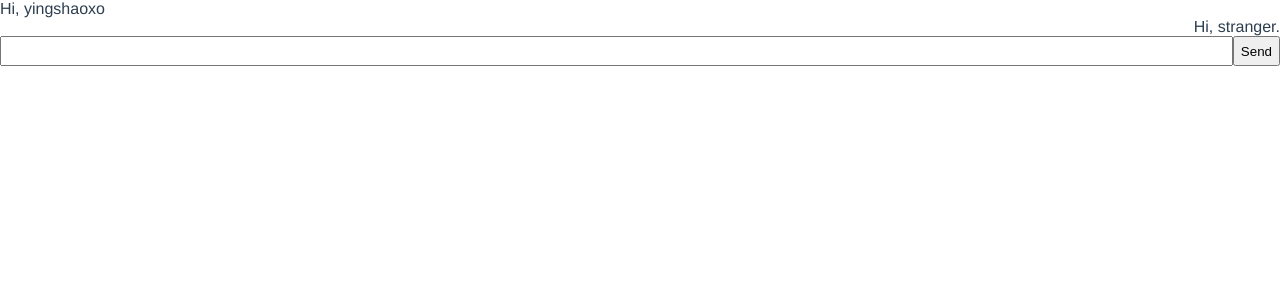
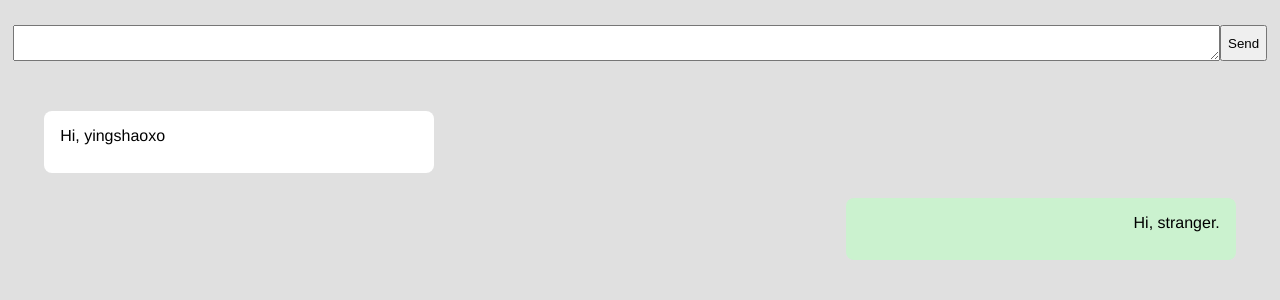
Before and after one commit to yingshaoxo/yppm, a Vue app in the folder yppm/resources/question_and_answer_community/front_end/: page / in a window 1280 px wide. Shown: the top 300 px of the page. Built offline with nearby package versions, Linux system fonts and the light colour scheme.

Commit message:
use pure css(less) code to make the chat page look nice

```diff
--- a/yppm/resources/question_and_answer_community/front_end/src/App.vue
+++ b/yppm/resources/question_and_answer_community/front_end/src/App.vue
@@ -48,15 +48,24 @@ export default class App extends Vue {}
 </template>
 
 <style lang="less">
+@import "./assets/css/css_for_human.less";
+
 #app {
     font-family: Avenir, Helvetica, Arial, sans-serif;
     -webkit-font-smoothing: antialiased;
     -moz-osx-font-smoothing: grayscale;
     text-align: center;
-    color: #2c3e50;
 
     margin: 0px;
     height: 100%;
     width: 100%;
+
+    /*
+    background-color: rgba(248, 249, 250, 1);
+    */
+    background-color: rgba(224, 224, 224, 1);
+
+    ._columns;
+    ._center;
 }
 </style>
--- a/yppm/resources/question_and_answer_community/front_end/src/assets/css/css_for_human.less
+++ b/yppm/resources/question_and_answer_community/front_end/src/assets/css/css_for_human.less
@@ -1,4 +1,5 @@
 // Usage: @import "css_for_human.less";
+//
 html {
     margin: 0px;
 }
@@ -19,6 +20,14 @@ body {
 ._center {
   justify-content: center;
   align-items: center;
+}
+
+._horizontal_center {
+  align-items: center;
+}
+
+._vertical_center {
+  justify-content: center;
 }
 
 ._text_center {
--- a/yppm/resources/question_and_answer_community/front_end/src/pages/visitor/home_chat_page.vue
+++ b/yppm/resources/question_and_answer_community/front_end/src/pages/visitor/home_chat_page.vue
@@ -4,18 +4,39 @@ import { Component, Prop, Vue } from 'vue-property-decorator';
 @Component
 
 export default class Visitor_Home_Chat_Page extends Vue {
+    auto_adjust_input_height(height_limit: any) {
+        const input = document.querySelector('.the_input') as HTMLInputElement;
+        const input_container = document.querySelector('.input_container') as HTMLInputElement;
+
+        input.style.height = 'auto';
+        let new_height = input.scrollHeight;
+        if (new_height <= height_limit) {
+            input.style.height = new_height + 'px';
+            input_container.style.marginBottom = Math.min(new_height, 80) + 'px';
+        } else {
+            input.style.height = height_limit + 'px';
+        }
+    }
 }
 </script>
 
 <template>
     <div class="full_screen">
+        <div class="input_container _columns">
+            <textarea class="the_input" @input="()=>{ auto_adjust_input_height(200) }"></textarea>
+            <button class="the_send_button">Send</button>
+        </div>
         <div class="history_message_list">
-            <div class="message_other">Hi, yingshaoxo</div>
-            <div class="message_me">Hi, stranger.</div>
-        </div>
-        <div class="input_container _columns">
-            <input class="the_input"></input>
-            <button>Send</button>
+            <div class="message_row message_other">
+                <div class="message message_other_color">
+                    Hi, yingshaoxo
+                </div>
+            </div>
+            <div class="message_row message_me">
+                <div class="message message_me_color">
+                    Hi, stranger.
+                </div>
+            </div>
         </div>
     </div>
 </template>
@@ -23,30 +44,70 @@ export default class Visitor_Home_Chat_Page extends Vue {
 
 <!-- Add "scoped" attribute to limit CSS to this component only -->
 <style scoped lang="less">
+@import "../../assets/css/css_for_human.less";
+
 .full_screen {
-    width: 100vw;
+    width: 98vw;
     height: 100vh;
-}
 
-.history_message_list {
-    width: 100%;
-
-    .message_other {
-        text-align: left;
-    }
-
-    .message_me {
-        text-align: right;
-    }
+    ._rows;
+    ._horizontal_center;
 }
 
 .input_container {
-    height: 30px;
+    margin-top: 25px;
+
+    max-height: 100px;
     width: 100%;
     justify-content: space-between;
 
     .the_input {
         width: 100%;
     }
+    .the_send_button {
+        max-height: 40px;
+    }
+}
+
+.history_message_list {
+    margin-top: 50px;
+
+    width: 95%;
+    height: 80vh;
+
+    overflow: auto;
+
+    ._rows;
+
+    .message_row {
+        width: 100%;
+        margin-bottom: 25px;
+        ._columns;
+    }
+
+    .message_other {
+        justify-content: flex-start;
+        text-align: left;
+    }
+
+    .message_me {
+        justify-content: flex-end;
+        text-align: right;
+    }
+
+    .message_other_color {
+        background-color: rgba(255, 255, 255, 1);
+    }
+
+    .message_me_color {
+        background-color: rgba(203, 242, 207, 1);
+    }
+
+    .message {
+        width: 30%;
+        min-height: 30px;
+        padding: 16px;
+        border-radius: 8px;
+    }
 }
 </style>
```
